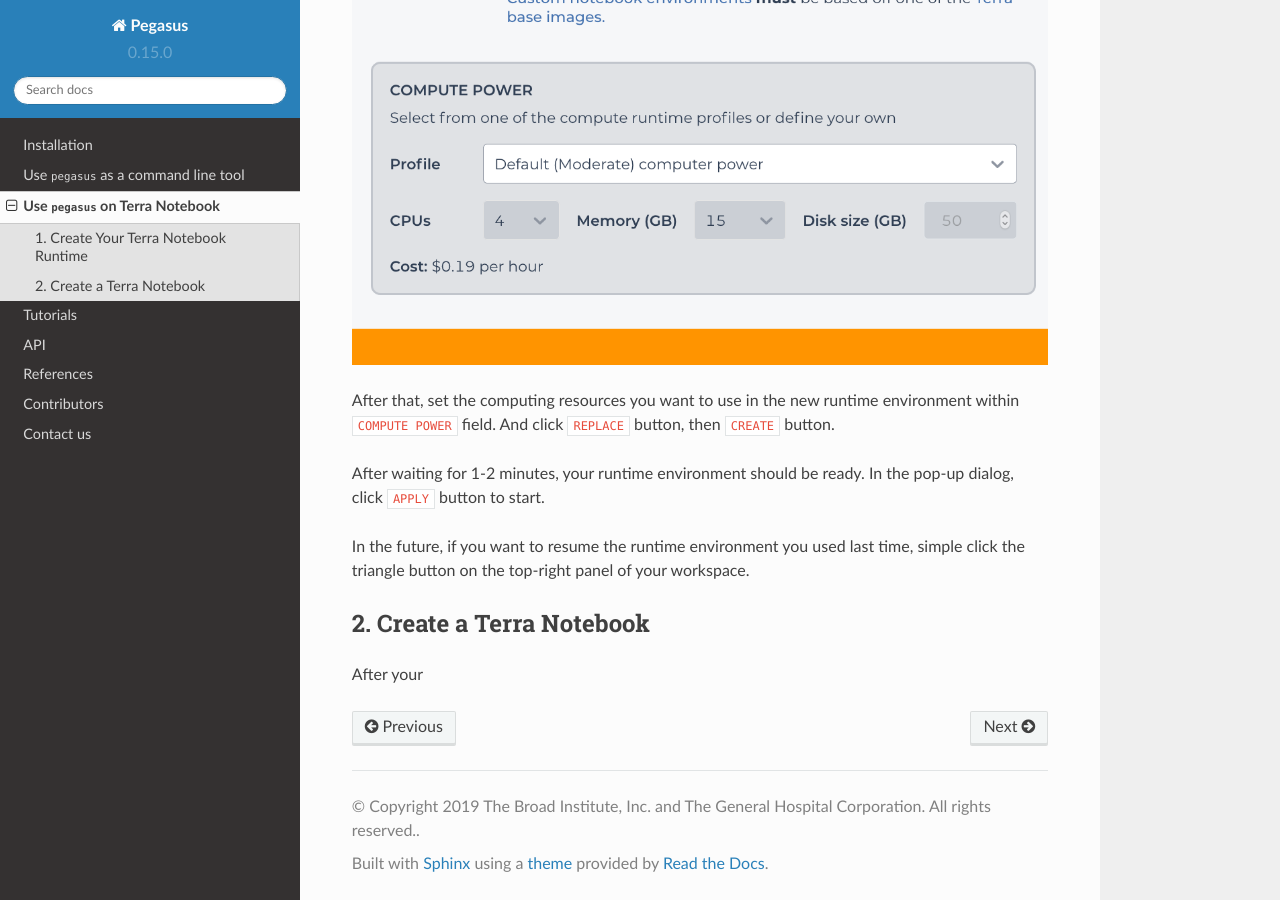
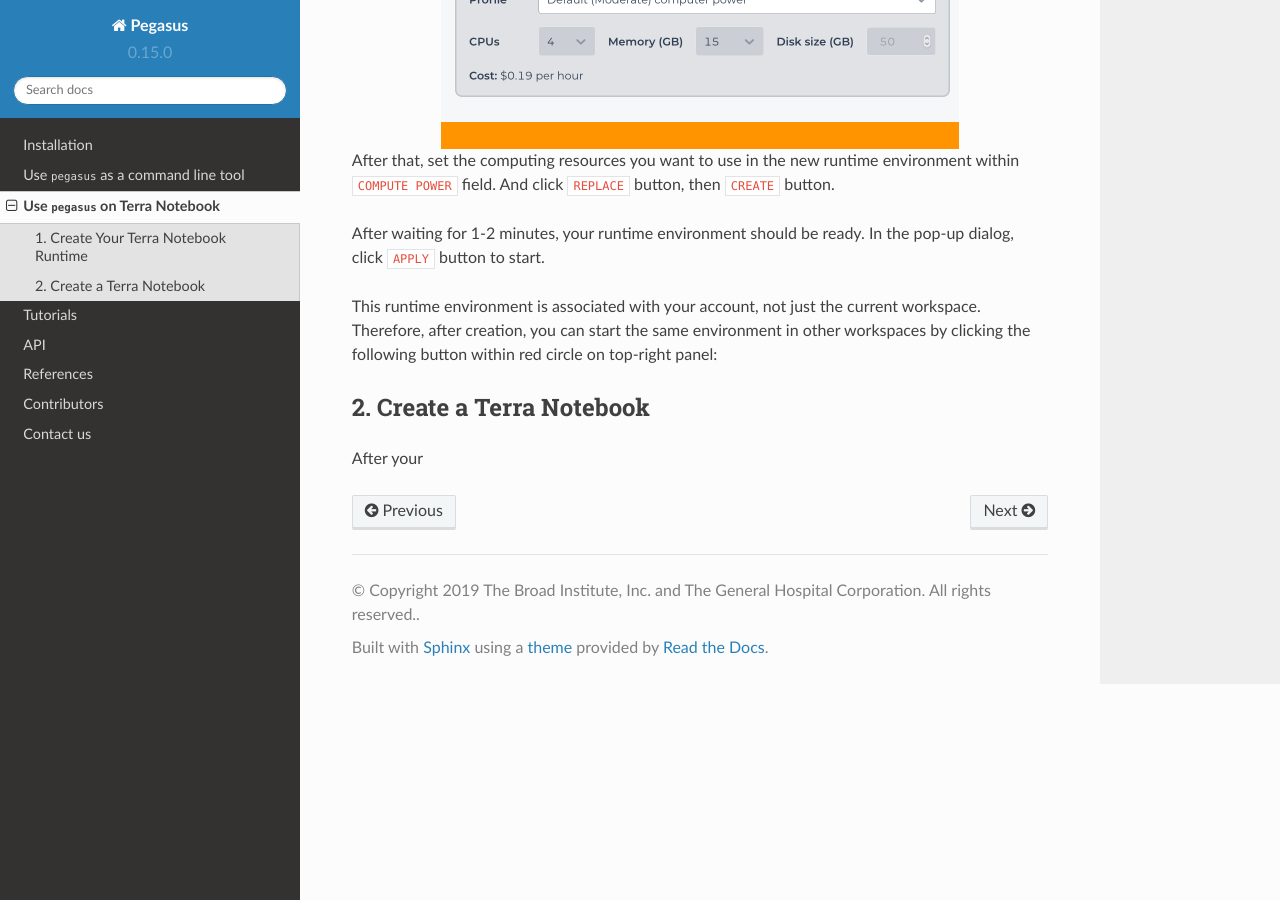
Before and after one commit to lilab-bcb/pegasus, a Sphinx documentation site: the page built from docs/terra_notebook.rst, in a window 1280 px wide and 900 px high, scrolled down 878 px. Built offline with Sphinx 7.4.7 and the Read the Docs theme 2.0.0, drawn with Linux system fonts in a browser that asks for light colours; formulas are drawn with MathJax 3; some of the changed text lies outside the part shown.

Commit message:
add more steps

```diff
--- a/docs/terra_notebook.rst
+++ b/docs/terra_notebook.rst
@@ -1,7 +1,7 @@
 Use ``pegasus`` on Terra Notebook
 ----------------------------------
 
-You need to first have a Terra account.
+You need to first have a `Terra <https://app.terra.bio/>`_ account.
 
 1. Create Your Terra Notebook Runtime
 ^^^^^^^^^^^^^^^^^^^^^^^^^^^^^^^^^^^^^^^^^
@@ -11,16 +11,22 @@ The first time when you use Terra notebook, you need to create a runtime environ
 On top-right panel of your workspace, click the following button within red circle:
 
 .. image:: images/create_runtime.png
+   :scale: 70 %
+   :align: center
 
 In the pop-out dialog (see image below), select ``CUSTOM ENVIRONMENT`` tab. Then in ``Container image`` field, choose one of Docker images from `Here <https://hub.docker.com/repository/docker/cumulusprod/pegasus-terra>`_. All the tags are for different versions of ``Pegasus``. For example, if you want to use Pegasus version ``0.16.1``, you should type ``cumulusprod/pegasus-terra:0.16.1``:
 
 .. image:: images/runtime_setting.png
+   :scale: 50 %
+   :align: center
 
 After that, set the computing resources you want to use in the new runtime environment within ``COMPUTE POWER`` field. And click ``REPLACE`` button, then ``CREATE`` button.
 
 After waiting for 1-2 minutes, your runtime environment should be ready. In the pop-up dialog, click ``APPLY`` button to start.
 
-In the future, if you want to resume the runtime environment you used last time, simple click the triangle button on the top-right panel of your workspace.
+This runtime environment is associated with your account, not just the current workspace. Therefore, after creation, you can start the same environment in other workspaces by clicking the following button within red circle on top-right panel:
+
+
 
 2. Create a Terra Notebook
 ^^^^^^^^^^^^^^^^^^^^^^^^^^^^
```
